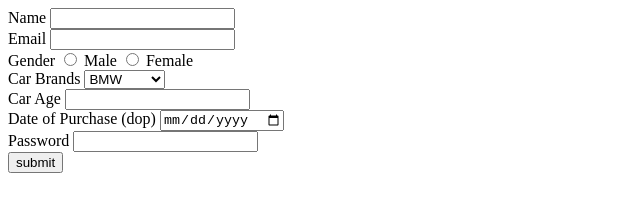
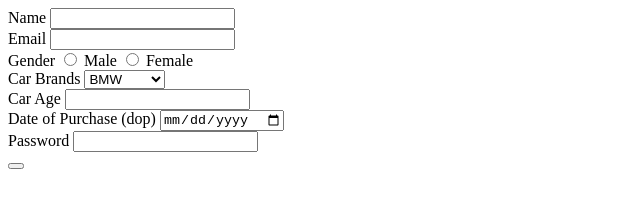
Before and after one commit to acciojob/car-insurance-form-NaseerAhmad11, a website: page main.html in a window 1280 px wide. Shown: the whole page, without its empty margins (0-640 px from the left). Drawn offline with Linux system fonts and the light colour scheme.

Commit message:
created a submission

```diff
--- a/main.html
+++ b/main.html
@@ -28,7 +28,7 @@
 		<input type="date" id="dop" required/> <br>
 		<label for="password">Password</label>
 		<input type="password" id="password" required/><br>
-		<input type="submit" value="submit"/>
+		<button type="submit" value="submit"/>
 	</form>
     <script type="text/javascript" src="./script.js">
 </script>
```
